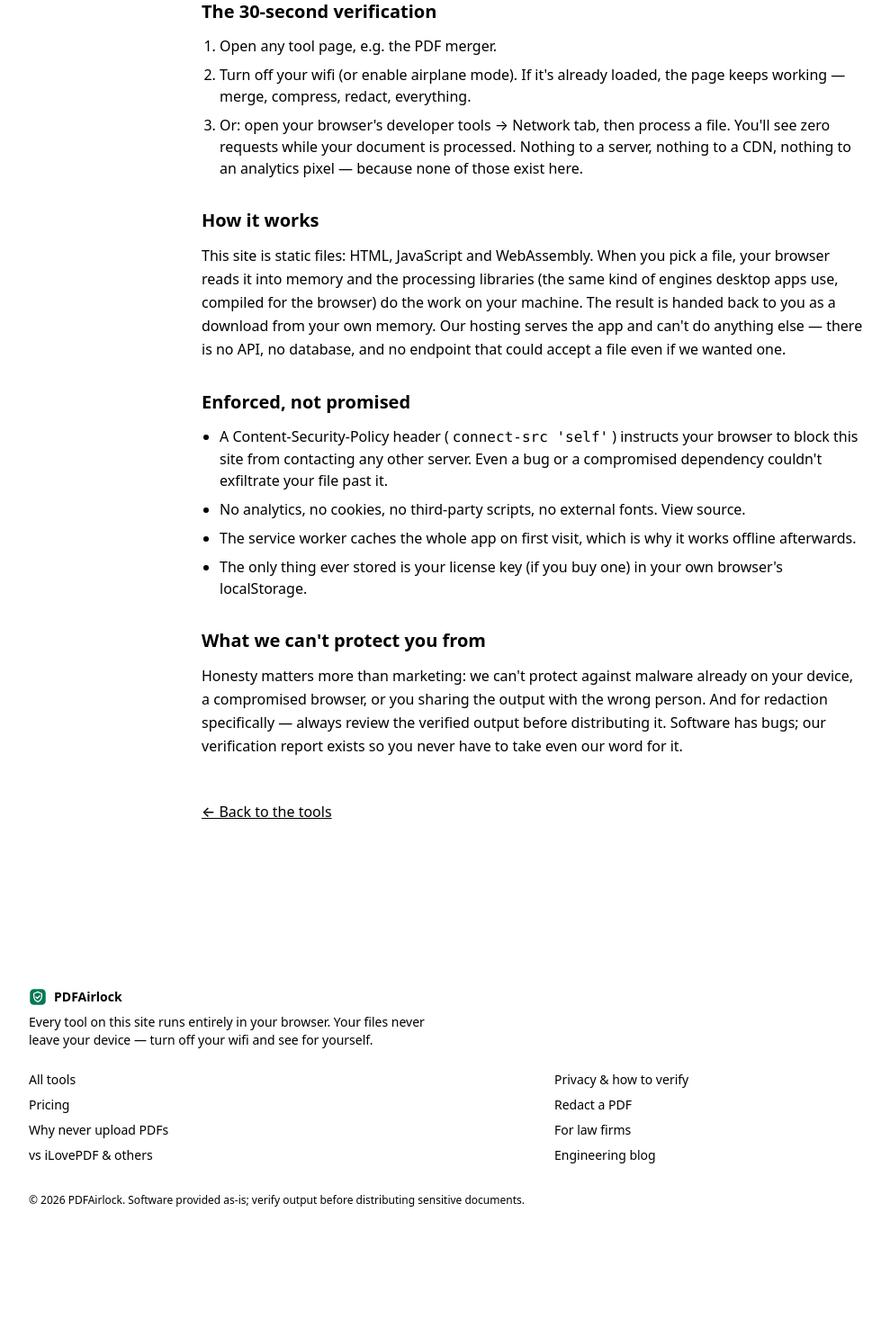
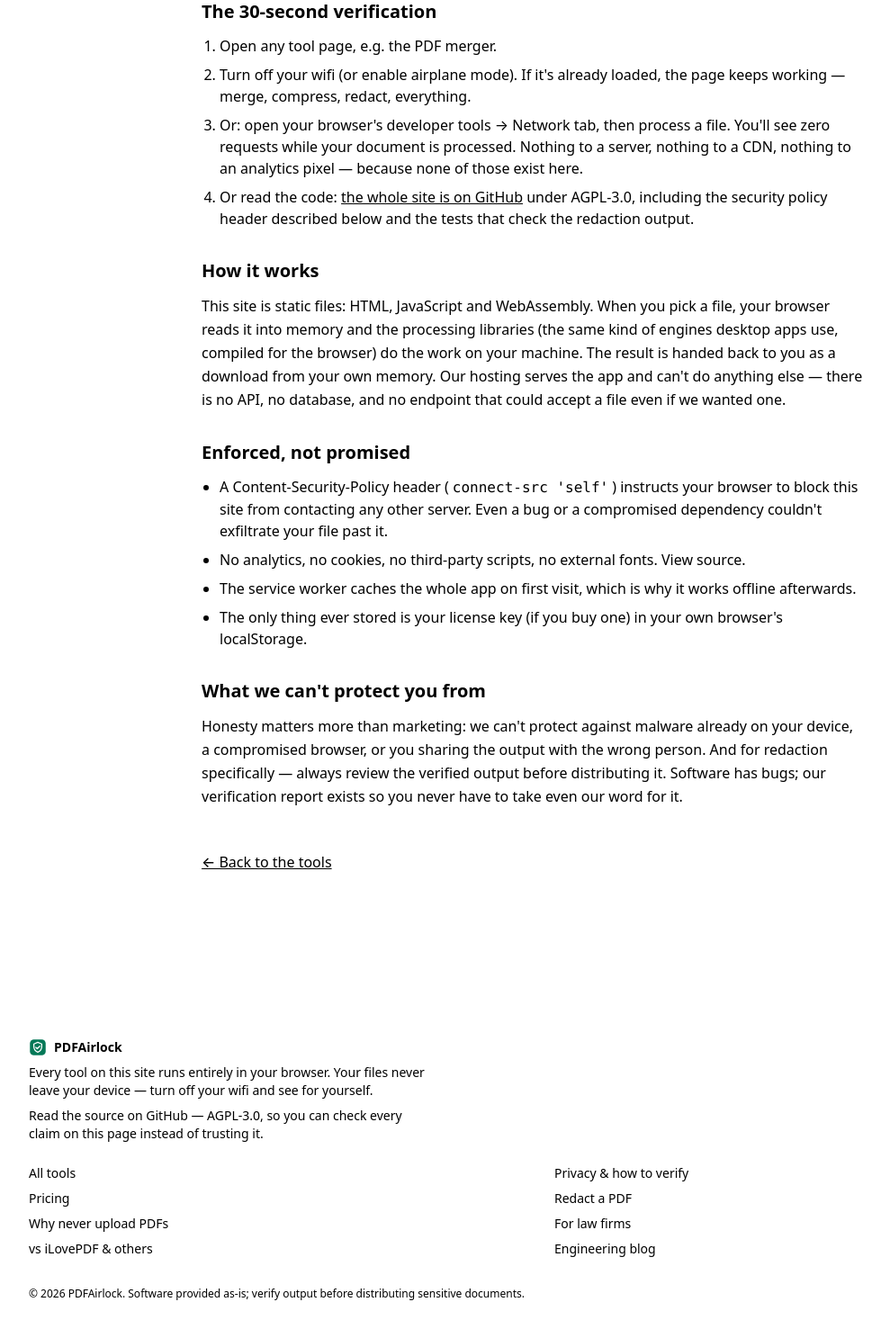
Before and after one commit to alphaNumericEntity/pdfairlock, a Next.js app: page /privacy in a window 1280 px wide. Shown: the part 289-1756 px from the top of the page at 90% size, without its empty margins (48-1037 px from the left). Before the commit the page ends 1671 px from the top, so only its background shows below. Built offline with nearby package versions, Linux system fonts and the light colour scheme.

Commit message:
feat: link the source from the footer and the privacy page
The no-upload claim is now checkable by reading the code, so the pages that
make the claim should say where it lives.

```diff
--- a/src/app/privacy/page.tsx
+++ b/src/app/privacy/page.tsx
@@ -1,5 +1,6 @@
 import type { Metadata } from "next";
 import Link from "next/link";
+import { SOURCE_URL } from "@/lib/site";
 
 export const metadata: Metadata = {
   title: "Why your files never leave your device — and how to verify it",
@@ -32,6 +33,14 @@ export default function PrivacyPage() {
               Or: open your browser&apos;s developer tools → Network tab, then process a file.
               You&apos;ll see zero requests while your document is processed. Nothing to a server,
               nothing to a CDN, nothing to an analytics pixel — because none of those exist here.
+            </li>
+            <li>
+              Or read the code:{" "}
+              <a href={SOURCE_URL} rel="noopener" className="text-brand underline">
+                the whole site is on GitHub
+              </a>{" "}
+              under AGPL-3.0, including the security policy header described below and the tests
+              that check the redaction output.
             </li>
           </ol>
         </div>
--- a/src/components/site-chrome.tsx
+++ b/src/components/site-chrome.tsx
@@ -1,4 +1,5 @@
 import Link from "next/link";
+import { SOURCE_URL } from "@/lib/site";
 import { Logo } from "./icons";
 
 export function SiteHeader() {
@@ -46,6 +47,16 @@ export function SiteFooter() {
               Every tool on this site runs entirely in your browser. Your files never leave your
               device — turn off your wifi and see for yourself.
             </p>
+            <p>
+              <a
+                href={SOURCE_URL}
+                rel="noopener"
+                className="font-medium text-brand-dark hover:text-brand"
+              >
+                Read the source on GitHub
+              </a>{" "}
+              — AGPL-3.0, so you can check every claim on this page instead of trusting it.
+            </p>
           </div>
           <nav className="grid grid-cols-2 gap-x-12 gap-y-2">
             <Link href="/#tools" className="hover:text-ink">
--- a/src/lib/site.ts
+++ b/src/lib/site.ts
@@ -1,3 +1,4 @@
 export const SITE_NAME = "PDFAirlock";
 export const SITE_URL = "https://pdfairlock.com";
+export const SOURCE_URL = "https://github.com/alphanumericentity/pdfairlock";
 export const SITE_TAGLINE = "PDF tools that work with your wifi off";
```
